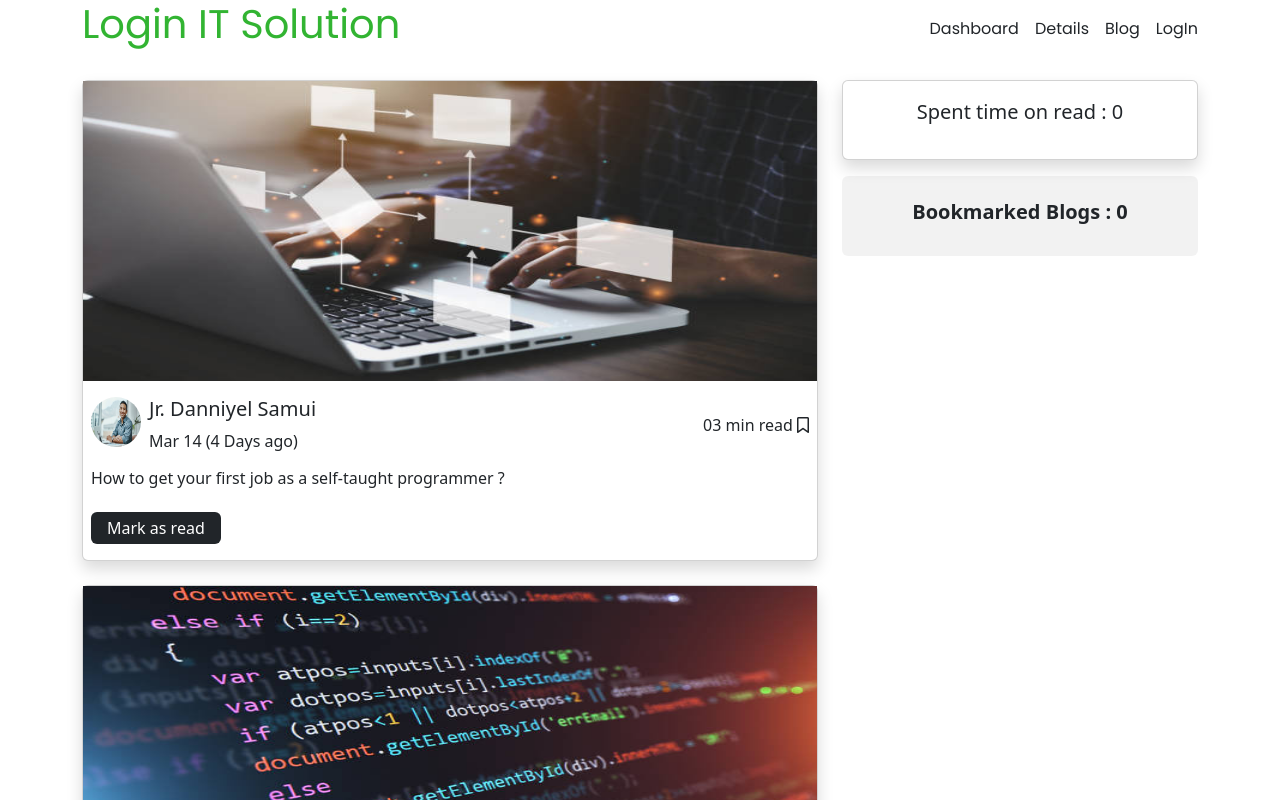
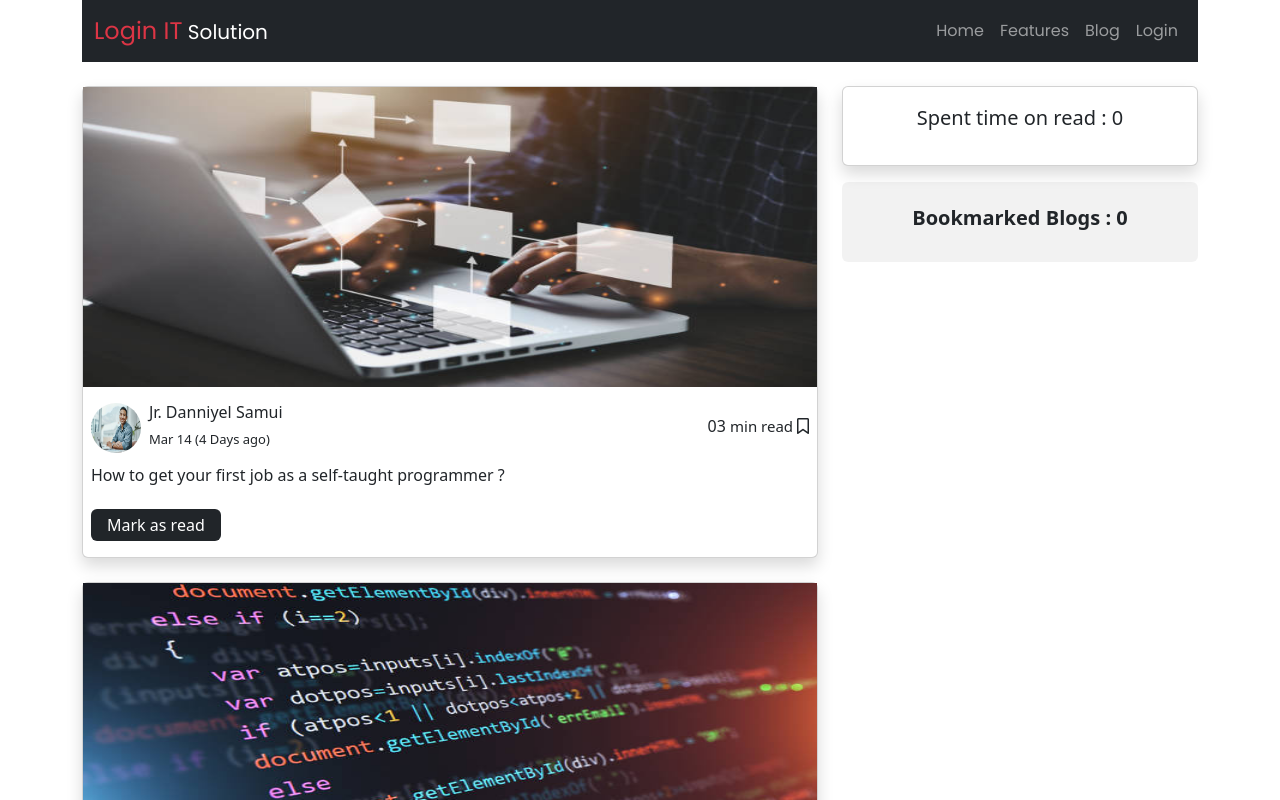
Before and after one commit to RitaM5/knowledge-cafe, a React (Vite) app: page / in a window 1280 px wide. Shown: the top 800 px of the page. Built offline with nearby package versions, Linux system fonts and the light colour scheme; a web font is replaced by a local one.

Commit message:
blog component created

```diff
--- a/src/components/Header/Header.jsx
+++ b/src/components/Header/Header.jsx
@@ -1,19 +1,27 @@
 import React from 'react';
-import './Header.css';
+import Container from 'react-bootstrap/Container';
+import Nav from 'react-bootstrap/Nav';
+import Navbar from 'react-bootstrap/Navbar';
+import './Header.css'
 const Header = () => {
-    return (
-        <div className='d-flex justify-content-between align-items-center'>
-          <h1>Login IT Solution</h1>
-          <div>
-            <nav className=''>
-                <a href='#' className='text-decoration-none text-dark'>Dashboard</a>
-                <a href='#' className='text-decoration-none ms-3 text-dark'>Details</a>
-                <a href='#' className='text-decoration-none ms-3 text-dark'>Blog</a>
-                <a href='#' className='text-decoration-none ms-3 text-dark'>LogIn</a>
-            </nav>
-          </div>
-        </div>
-    );
+  return (
+    <>
+      <Navbar collapseOnSelect expand="lg" bg="dark" variant="dark" sticky='top'>
+        <Container>
+          <Navbar.Brand href="#home"><span className='text-danger fs-4'>Login IT</span> Solution</Navbar.Brand>
+          <Navbar.Toggle aria-controls="responsive-navbar-nav" />
+          <Navbar.Collapse id="responsive-navbar-nav">
+            <Nav className="ms-auto">
+              <Nav.Link href="#features">Home</Nav.Link>
+              <Nav.Link href="#pricing">Features</Nav.Link>
+              <Nav.Link href="#deets">Blog</Nav.Link>
+              <Nav.Link href="#deets">Login</Nav.Link>
+            </Nav>
+          </Navbar.Collapse>
+        </Container>
+      </Navbar>
+    </>
+  );
 };
 
 export default Header;
--- a/src/components/Home/CardData.jsx
+++ b/src/components/Home/CardData.jsx
@@ -14,11 +14,11 @@ const CardData = (props) => {
                         <div className='d-flex justify-content-between gap-2'>
                             <img className='author-img' src={Author_image} alt='' />
                             <div>
-                                <h5>{Author_name}</h5>
-                                <p>{Publish_Date}</p>
+                                <h5 style={{fontSize:"16px"}}>{Author_name}</h5>
+                                <p style={{fontSize:"13px"}}>{Publish_Date}</p>
                             </div>
                         </div>
-                        <p>{Read_time} min read <i className="fa-regular fa-bookmark" onClick={() => addBookMark(Blog_title)}></i></p>
+                        <p>{Read_time} <span style={{fontSize:"15px"}}>min read </span><i className="fa-regular fa-bookmark" onClick={() => addBookMark(Blog_title)}></i></p>
                     </div>
                     <div className='ms-2'>
                         <h6>{Blog_title} ? </h6>
--- a/src/components/Home/Home.jsx
+++ b/src/components/Home/Home.jsx
@@ -42,7 +42,7 @@ const Home = () => {
             </div>
             <div className="col-lg-4">
                 <div className='card Larger shadow p-3'>
-                    <p className='text-center fs-5'>Spent time on read : <span>{readTime}</span></p>
+                    <p className='text-center fs-5'>Spent time on read : <span>{readTime ? readTime + " " + 'min' : 0}</span></p>
                 </div>
                 <div className='mt-3 bookmark-blogs p-4 rounded'>
                     <h5 className='fw-bold text-center'>Bookmarked Blogs : <span>{blog.length ? blog.length : 0}</span></h5>
```
Also changed, not shown: vite.config.js (line endings or trailing spaces).
